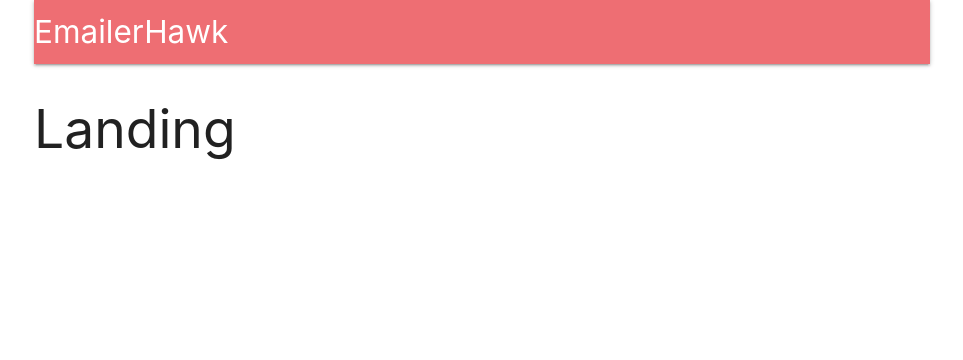
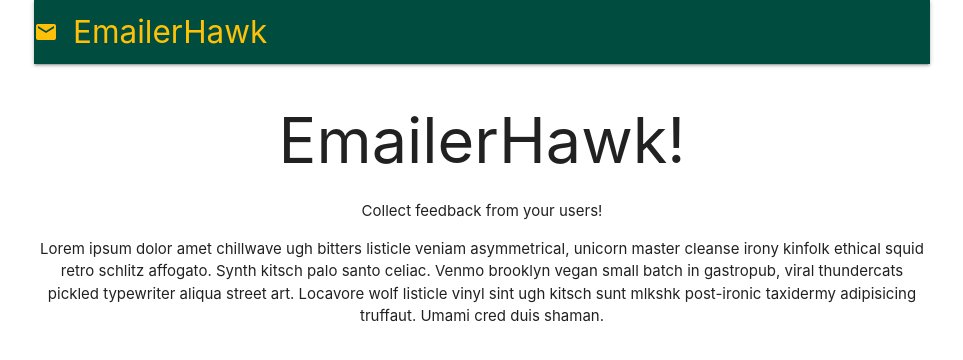
Before and after one commit to dhawkinson/UD07-emailer-old, a React app in the folder client/: page / in a window 1280 px wide. Shown: the whole page, without its empty margins (158-1121 px from the left). Built offline with nearby package versions, Linux system fonts and the light colour scheme; no server answers.

Commit message:
Add icon for logo, make logo clickable. Header finished for now

```diff
--- a/client/public/index.html
+++ b/client/public/index.html
@@ -3,6 +3,7 @@
   <head>
     <meta charset="utf-8">
     <link rel="shortcut icon" href="%PUBLIC_URL%/favicon.ico">
+    <link href="https://fonts.googleapis.com/icon?family=Material+Icons" rel="stylesheet">
     <meta name="viewport" content="width=device-width, initial-scale=1, shrink-to-fit=no">
     <meta name="theme-color" content="#000000">
     <!--
--- /dev/null
+++ b/client/public/stylsheets/style.css
@@ -0,0 +1,10 @@
+body {
+    margin: 0;
+    padding: 0;
+    font-family: 'Play', sans-serif;
+    background-size: cover;
+    color: #042356
+}
+.email {
+    padding-left: 5px;
+}
--- a/client/src/components/App.js
+++ b/client/src/components/App.js
@@ -7,10 +7,10 @@ import { connect }              from 'react-redux';
 import * as actions from '../actions';
 
 //  routing components
-import Header from './Header';
+import Header  from './Header';
+import Landing from './Landing';
 const Dashboard = () => <h2>Dashboard</h2>
 const SurveyNew = () => <h2>SurveyNew</h2>
-const Landing = () => <h2>Landing</h2>
 
 class App extends Component {
     componentDidMount() {
--- a/client/src/components/Header.js
+++ b/client/src/components/Header.js
@@ -1,6 +1,7 @@
 //  node modules
 import React, { Component } from 'react';
 import { connect }          from 'react-redux';
+import { Link }             from 'react-router-dom';
 
 
 class Header extends Component {
@@ -9,16 +10,21 @@ class Header extends Component {
             case null:
                 return;
             case false:
-                return <li><a href="/auth/google">Login With Google</a></li>;
+                return <li><a className="amber-text" href="/auth/google">Login With Google</a></li>;
             default:
-                return <li><a href="/api/logout">Logout</a></li>;
+                return <li><a className="amber-text" href="/api/logout">Logout</a></li>;
         }
     }
     render() {
         return (
             <nav>
-                <div className="nav-wrapper">
-                    <a href="#top" className="left brand-logo">EmailerHawk</a>
+                <div className="nav-wrapper teal darken-4">
+                    <Link
+                        to={this.props.auth ? '/surveys' : '/'}
+                        className="left brand-logo amber-text">
+                        <i className="material-icons email">email</i>
+                        EmailerHawk
+                    </Link>
                     <ul id="nav-mobile" className="right hide-on-med-and-down">
                         {this.renderContent()}
                     </ul>
--- /dev/null
+++ b/client/src/components/Landing.js
@@ -0,0 +1,15 @@
+import React from 'react';
+
+const Landing = () => {
+    return(
+        <div className="teal-darken-4-text" style={{ textAlign: 'center' }}>
+            <h1>
+                EmailerHawk!
+            </h1>
+            <p>Collect feedback from your users!</p>
+            <p>Lorem ipsum dolor amet chillwave ugh bitters listicle veniam asymmetrical, unicorn master cleanse irony kinfolk ethical squid retro schlitz affogato. Synth kitsch palo santo celiac. Venmo brooklyn vegan small batch in gastropub, viral thundercats pickled typewriter aliqua street art. Locavore wolf listicle vinyl sint ugh kitsch sunt mlkshk post-ironic taxidermy adipisicing truffaut. Umami cred duis shaman.</p>
+        </div>
+    );
+};
+
+export default Landing;
--- a/index.js
+++ b/index.js
@@ -5,6 +5,7 @@ const express       = require('express');
 const mongoose      = require('mongoose');
 const cookieSession = require('cookie-session');
 const passport      = require('passport');
+const path          = require('path');
 
 //  local modules
 require('./models/User');
@@ -24,6 +25,7 @@ app.use(
 );
 app.use(passport.initialize());
 app.use(passport.session());
+app.use(express.static(path.join(__dirname, 'public')));
 
 require('./routes/authRoutes')(app);
 
```
Also changed, not shown: client/public/images/atSign.jpeg (added), client/public/images/email.png (added).
